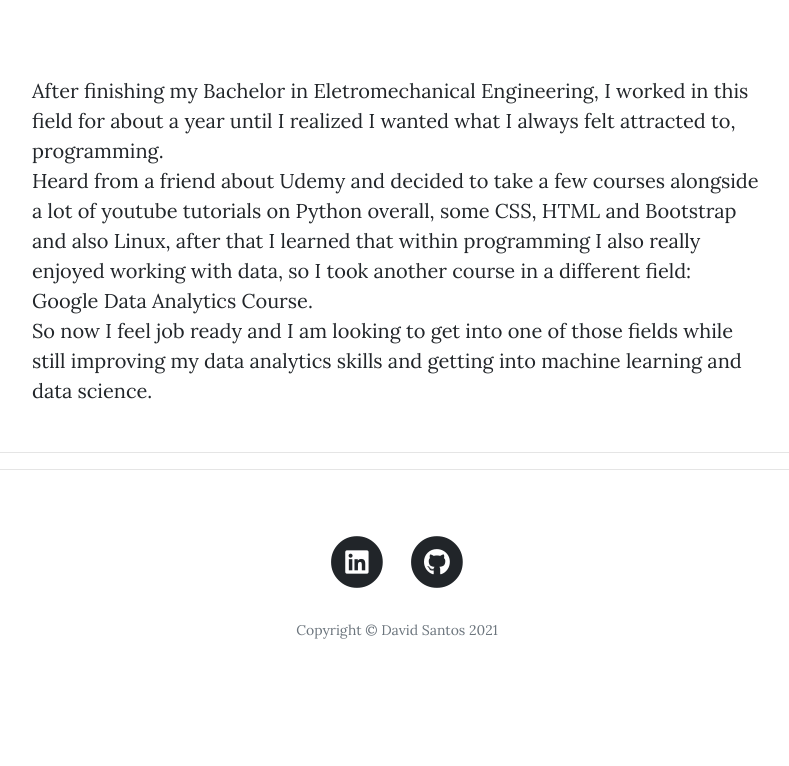
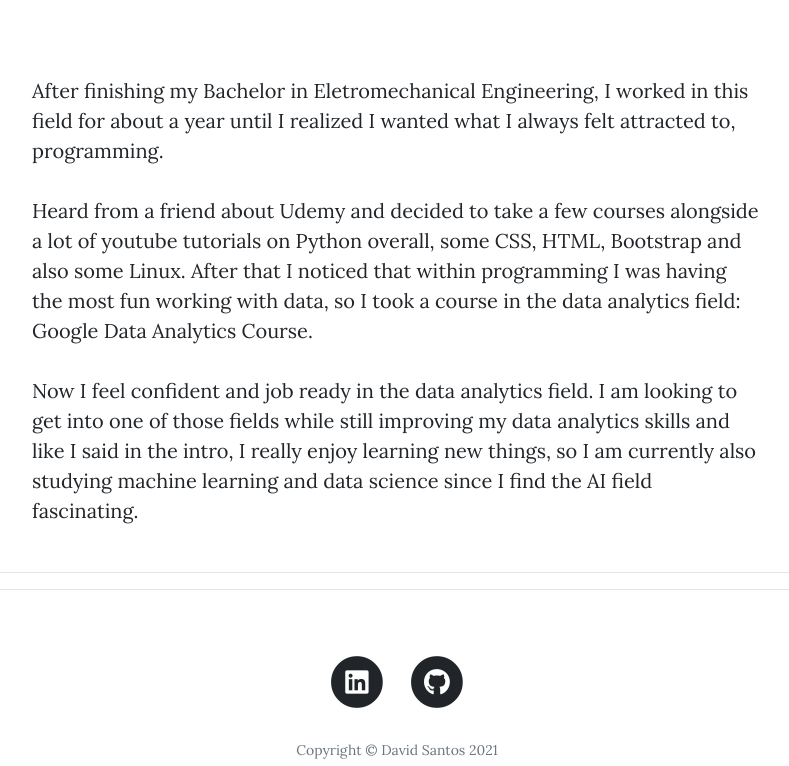
Before and after one commit to DavidSantos93/Portfolio, a Flask app: page /about in a window 1280 px wide. Shown: the part 536-1302 px from the top of the page, without its empty margins (243-1032 px from the left). Before the commit the page ends 1175 px from the top, so only its background shows below. Run offline with Flask 2, Linux system fonts and the light colour scheme; some libraries are stand-ins or nearby versions.

Commit message:
edited some text

```diff
--- a/templates/about.html
+++ b/templates/about.html
@@ -21,12 +21,15 @@
       <div class="col-lg-8 col-md-10 mx-auto">
       <p>
         After finishing my Bachelor in Eletromechanical Engineering, I worked in this field for about a year until I
-        realized I wanted what I always felt attracted to, programming. <br>
+        realized I wanted what I always felt attracted to, programming. <br><br>
         Heard from a friend about Udemy and decided to take a few courses alongside a lot of youtube tutorials on Python
-        overall, some CSS, HTML and Bootstrap and also Linux, after that I learned that within programming I also really
-        enjoyed working with data, so I took another course in a different field: Google Data Analytics Course. <br>
-        So now I feel job ready and I am looking to get into one of those fields while still improving my data analytics
-        skills and getting into machine learning and data science.
+        overall, some CSS, HTML, Bootstrap and also some Linux. After that I noticed that within programming I was
+        having the most fun working with data, so I took a course in the data analytics field: Google Data Analytics
+        Course. <br><br>
+        Now I feel confident and job ready in the data analytics field.
+        I am looking to get into one of those fields while still improving my data analytics skills and like I said in
+        the intro, I really enjoy learning new things, so I am currently also studying machine learning and data
+        science since I find the AI field fascinating.
       </p>
       </div>
     </div>
--- a/templates/contact.html
+++ b/templates/contact.html
@@ -72,7 +72,7 @@
         <div class="col-lg-8 col-md-10 mx-auto">
           <div class="page-heading">
             <h1>Contact Me</h1>
-            <span class="subheading">Have questions? I have answers.</span>
+            <span class="subheading">Have questions? I have answers (hopefully).</span>
           </div>
         </div>
       </div>
--- a/templates/login.html
+++ b/templates/login.html
@@ -12,7 +12,7 @@
         <div class="col-lg-8 col-md-10 mx-auto">
           <div class="page-heading">
             <h1>Log In</h1>
-            <span class="subheading">Welcome Back!</span>
+            <span class="subheading">Glad to see you again!</span>
           </div>
         </div>
       </div>
--- a/templates/register.html
+++ b/templates/register.html
@@ -12,7 +12,7 @@
         <div class="col-lg-8 col-md-10 mx-auto">
           <div class="page-heading">
             <h1>Register</h1>
-            <span class="subheading">Start Contributing to the Blog!</span>
+            <span class="subheading">Create an account so that you can post mean comments!</span>
           </div>
         </div>
       </div>
```
